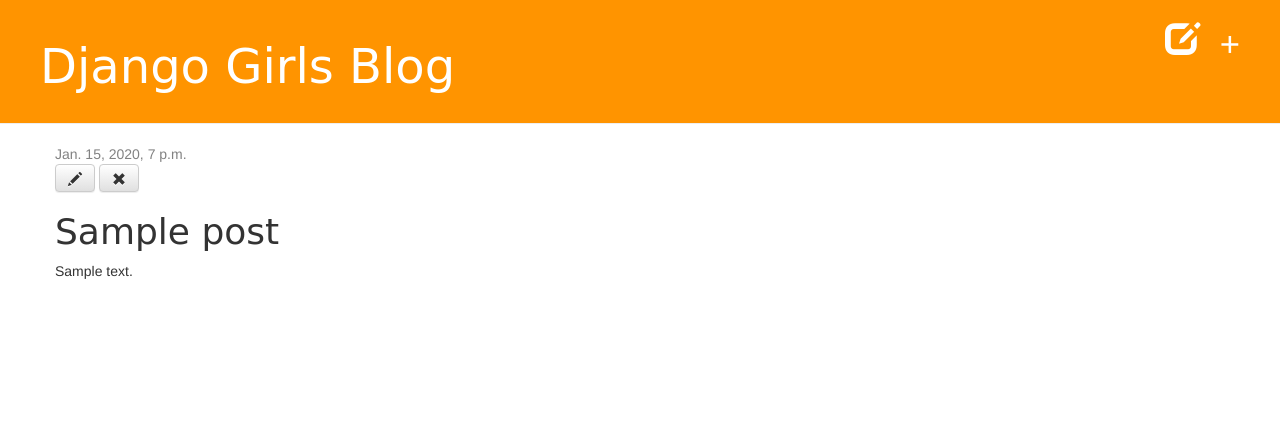
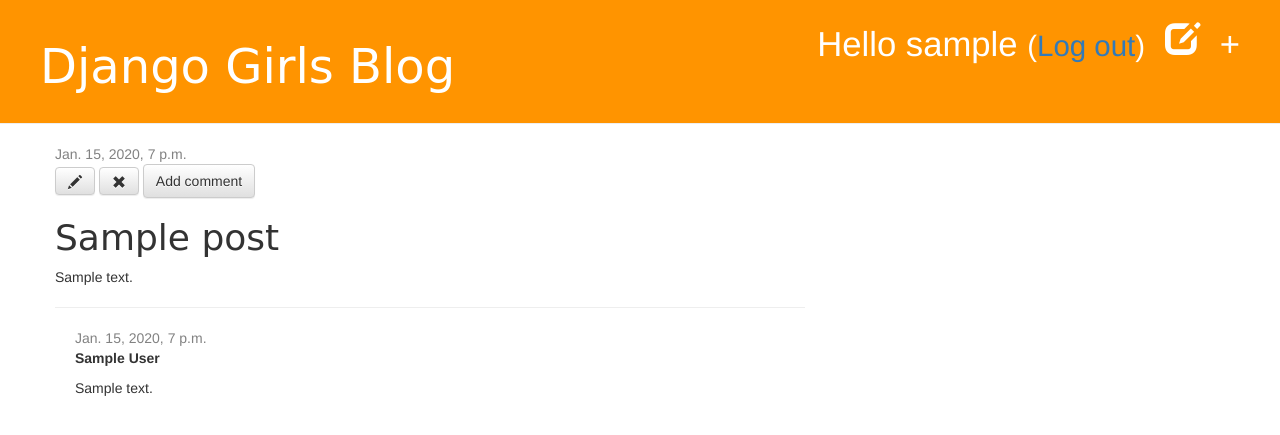
Before and after one commit to Byeongchanyoo/Djangogirls, a Django app: page /post/1/ in a window 1280 px wide. Shown: the top 435 px of the page. Run offline with Django 3.2, Linux system fonts and the light colour scheme; a user stored in the database is signed in; tables that the repository leaves empty hold one stand-in row (values such as "Sample post"); some libraries are stand-ins or nearby versions.

Commit message:
first django project 4

```diff
--- a/blog/admin.py
+++ b/blog/admin.py
@@ -1,4 +1,5 @@
 from django.contrib import admin
-from .models import Post
+from .models import Post, Comment
 
 admin.site.register(Post)
+admin.site.register(Comment)
--- a/blog/models.py
+++ b/blog/models.py
@@ -22,3 +22,20 @@ class Post(models.Model):
     def publish(self):
         self.published_date = timezone.now()
         self.save()
+
+    def approved_comments(self):
+        return self.comments.filter(approved_comment=True)
+
+class Comment(models.Model):
+    post = models.ForeignKey('blog.Post', on_delete=models.CASCADE, related_name='comments')
+    author = models.CharField(max_length=200)
+    text = models.TextField()
+    created_date = models.DateTimeField(default=timezone.now)
+    approved_comment = models.BooleanField(default=False)
+
+    def approve(self):
+        self.approved_comment = True
+        self.save()
+
+    def __str__(self):
+        return self.text
--- a/blog/static/css/blog.css
+++ b/blog/static/css/blog.css
@@ -44,3 +44,7 @@ h1, h2, h3, h4 {
 .post h1 a, .post h1 a:visited {
     color: #000000;
 }
+
+.comment {
+    margin: 20px 0px 20px 20px;
+}
--- a/blog/templates/blog/base.html
+++ b/blog/templates/blog/base.html
@@ -11,9 +11,13 @@
 <body>
     <div class="page-header">
         {% if user.is_authenticated %}
-        <a href="{% url 'post_new' %}" class="top-menu"><span class="glyphicon-plus"></span></a>
+            <a href="{% url 'post_new' %}" class="top-menu"><span class="glyphicon-plus"></span></a>
+            <a href="{% url 'post_draft_list' %}" class="top-menu"><span class="glyphicon glyphicon-edit"></span></a>
+        <p class="top-menu">Hello {{ user.username }} <small>(<a href="{%url 'logout' %}">Log out</a>)</small></p>
+        {% else %}
+            <a href="{% url 'login' %}" class="top-menu"><span class="glyphicon glyphicon-lock"></span></a>
         {% endif %}
-        <a href="{% url 'post_draft_list' %}" class="top-menu"><span class="glyphicon glyphicon-edit"></span></a>
+
         <h1><a href="/">Django Girls Blog</a></h1>
     </div>
     <div class="content container">
--- a/blog/templates/blog/post_detail.html
+++ b/blog/templates/blog/post_detail.html
@@ -12,8 +12,27 @@
     {% if user.is_authenticated %}
     <a class="btn btn-default" href="{% url 'post_edit' pk=post.pk %}"><span class="glyphicon glyphicon-pencil"></span></a>
     <a class="btn btn-default" href="{% url 'post_remove' pk=post.pk %}"><span class="glyphicon glyphicon-remove"></span></a>
+    <a class="btn btn-default" href="{% url 'add_comment_to_post' pk=post.pk %}">Add comment</a>
     {% endif %}
     <h1>{{ post.title }}</h1>
     <p>{{ post.text|linebreaksbr }}</p>
+    <hr>
+    {% for comment in post.comments.all %}
+      {% if user.is_authenticated or comment.approved_comment %}
+      <div class="comment">
+        <div class="date">
+          {{ comment.created_date }}
+          {% if not comment.approved_comment %}
+            <a class="btn btn-default" href="{% url 'comment_remove' pk=comment.pk %}"><span class="glyphicon glyphicon-remove"</a>
+            <a class="btn btn-default" href="{% url 'comment_approve' pk=comment.pk %}"><span class="glyphicon glyphicon-ok"></span></a>
+          {% endif %}
+        </div>
+        <strong>{{ comment.author }}</strong>
+        <p>{{ comment.text|linebreaks }}</p>
+      </div>
+      {% endif %}
+    {% empty %}
+      <p>No comments here yet :(</p>
+    {% endfor %}
   </div>
 {% endblock %}
--- a/blog/templates/blog/post_list.html
+++ b/blog/templates/blog/post_list.html
@@ -8,6 +8,7 @@
         </div>
         <h1><a href="{% url 'post_detail' pk=post.pk %}">{{ post.title }}</a></h1>
         <p> {{ post.text|linebreaksbr }}</p>
+        <a href="{% url 'post_detail' pk=post.pk %}">Comments: {{ post.approved_comments.count }}</a>
     </div>
 {% endfor %}
 {% endblock %}
--- a/blog/urls.py
+++ b/blog/urls.py
@@ -1,6 +1,5 @@
 from django.urls import path
 from . import views
-
 urlpatterns = [
     path('', views.post_list, name='post_list'),
     path('post/<int:pk>/', views.post_detail, name = 'post_detail'),
@@ -8,5 +7,8 @@ urlpatterns = [
     path('post/new/', views.post_new, name='post_new'),
     path('drafts/', views.post_draft_list, name='post_draft_list'),
     path('post/<int:pk>/publish/', views.post_publish, name='post_publish'),
-    path('post/<int:pk>/remove/', views.post_remove, name='post_remove')
+    path('post/<int:pk>/remove/', views.post_remove, name='post_remove'),
+    path('post/<int:pk>/comment/', views.add_comment_to_post, name='add_comment_to_post'),
+    path('comment/<int:pk>/approve/', views.comment_approve, name='comment_approve'),
+    path('comment/<int:pk>/remove/', views.comment_remove, name='comment_remove'),
 ]
--- a/blog/views.py
+++ b/blog/views.py
@@ -1,8 +1,9 @@
 from django.shortcuts import render, get_object_or_404
 from django.utils import timezone
-from .models import Post
-from .form import PostForm
+from .models import Post, Comment
+from .form import PostForm, CommentForm
 from django.shortcuts import redirect
+from django.contrib.auth.decorators import login_required
 
 def post_list(request):
     posts = Post.objects.filter(published_date__lte=timezone.now()).order_by('published_date')
@@ -12,6 +13,7 @@ def post_detail(request, pk):
     post = get_object_or_404(Post, pk=pk)
     return render(request, 'blog/post_detail.html', {'post': post})
 
+@login_required
 def post_new(request):
     if request.method == "POST":
         form = PostForm(request.POST)
@@ -24,6 +26,7 @@ def post_new(request):
         form = PostForm()
     return render(request, 'blog/post_edit.html',{'form' : form})
 
+@login_required
 def post_edit(request, pk):
     post = get_object_or_404(Post, pk=pk)
     if request.method == "POST":
@@ -37,6 +40,7 @@ def post_edit(request, pk):
         form = PostForm(instance=post)
     return render(request, 'blog/post_edit.html', {'form' : form})
 
+@login_required
 def post_draft_list(request):
     posts = Post.objects.filter(published_date__isnull=True).order_by('created_date')
     return render(request, 'blog/post_draft_list.html', {'posts' : posts})
@@ -46,7 +50,34 @@ def post_publish(request, pk):
     post.publish()
     return redirect('post_detail', pk=pk)
 
+@login_required
 def post_remove(request, pk):
     post = get_object_or_404(Post, pk=pk)
     post.delete()
     return redirect('post_list')
+
+
+def add_comment_to_post(request, pk):
+    post = get_object_or_404(Post, pk=pk)
+    if request.method == "POST":
+        form = CommentForm(request.POST)
+        if form.is_valid():
+            comment = form.save(commit=False)
+            comment.post = post
+            comment.save()
+            return redirect('post_detail', pk=post.pk)
+    else:
+        form = CommentForm()
+    return render(request, 'blog/add_comment_to_post.html', {'form': form})
+
+@login_required
+def comment_approve(request, pk):
+    comment = get_object_or_404(Comment, pk=pk)
+    comment.approve()
+    return redirect('post_detail', pk=comment.post.pk)
+
+@login_required
+def comment_remove(request, pk):
+    comment = get_object_or_404(Comment, pk=pk)
+    comment.delete()
+    return redirect('post_detail', pk=comment.post.pk)
--- a/mysite/settings.py
+++ b/mysite/settings.py
@@ -120,3 +120,5 @@ USE_TZ = True
 
 STATIC_URL = '/static/'
 STATIC_ROOT = os.path.join(BASE_DIR, 'static')
+
+LOGIN_REDIRECT_URL = '/'
--- a/mysite/urls.py
+++ b/mysite/urls.py
@@ -15,8 +15,11 @@ Including another URLconf
 """
 from django.contrib import admin
 from django.urls import path, include
+from django.contrib.auth import views
 
 urlpatterns = [
     path('admin/', admin.site.urls),
+    path('accounts/login/', views.login, name='login'),
+    path('accounts/logout/', views.logout, name='logout', kwargs={'next_page': '/'}),
     path('', include('blog.urls')),
 ]
```
Also changed, not shown: blog/form.py (+8 -1 lines), blog/templates/blog/add_comment_to_post.html (added, +8 -0 lines), blog/templates/registration/login.html (added, +24 -0 lines), blog/migrations/0002_comment.py (added).
